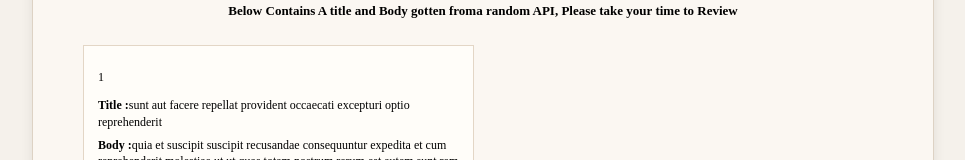
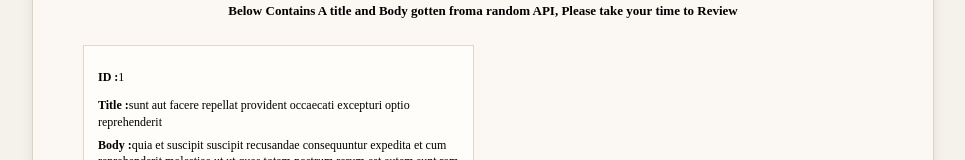
Before and after one commit to acciojob/lorem-redux-handesaurabh, a React app: page / in a window 1280 px wide. Shown: the part 317-477 px from the top of the page, without its empty margins (157-1122 px from the left). Built offline with nearby package versions, Linux system fonts and the light colour scheme.

Commit message:
Add post

```diff
--- a/src/components/App.js
+++ b/src/components/App.js
@@ -26,7 +26,8 @@ const App = () => {
         ) : (
           <ul className="grid-container">
             <li className="grid-item" data-testid="post-item">
-              <p data-testid="post-id">
+              <p className="id" data-testid="post-id">
+                <span className="label">ID :</span>
                 {loading ? '' : (data && data.length > 0 ? data[0].id : '')}
               </p>
               <p className="title" data-testid="post-title">
```
